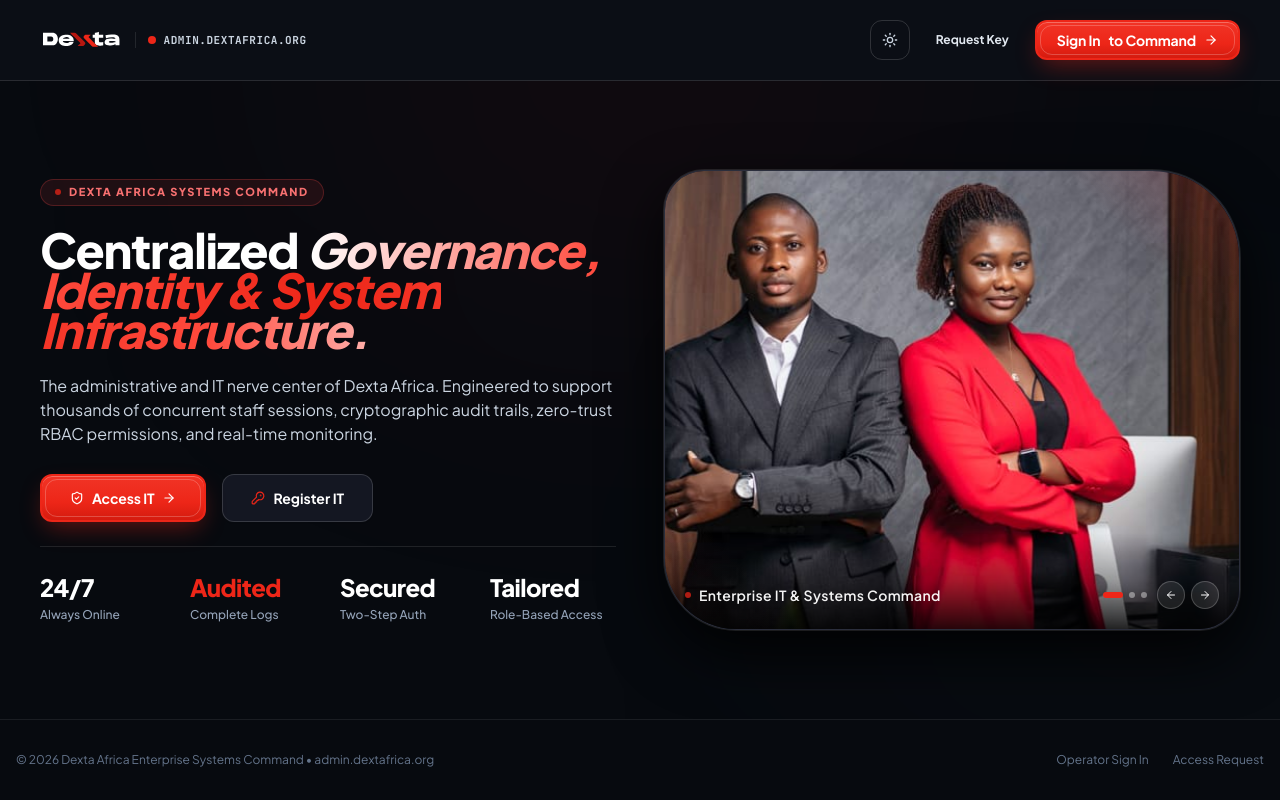
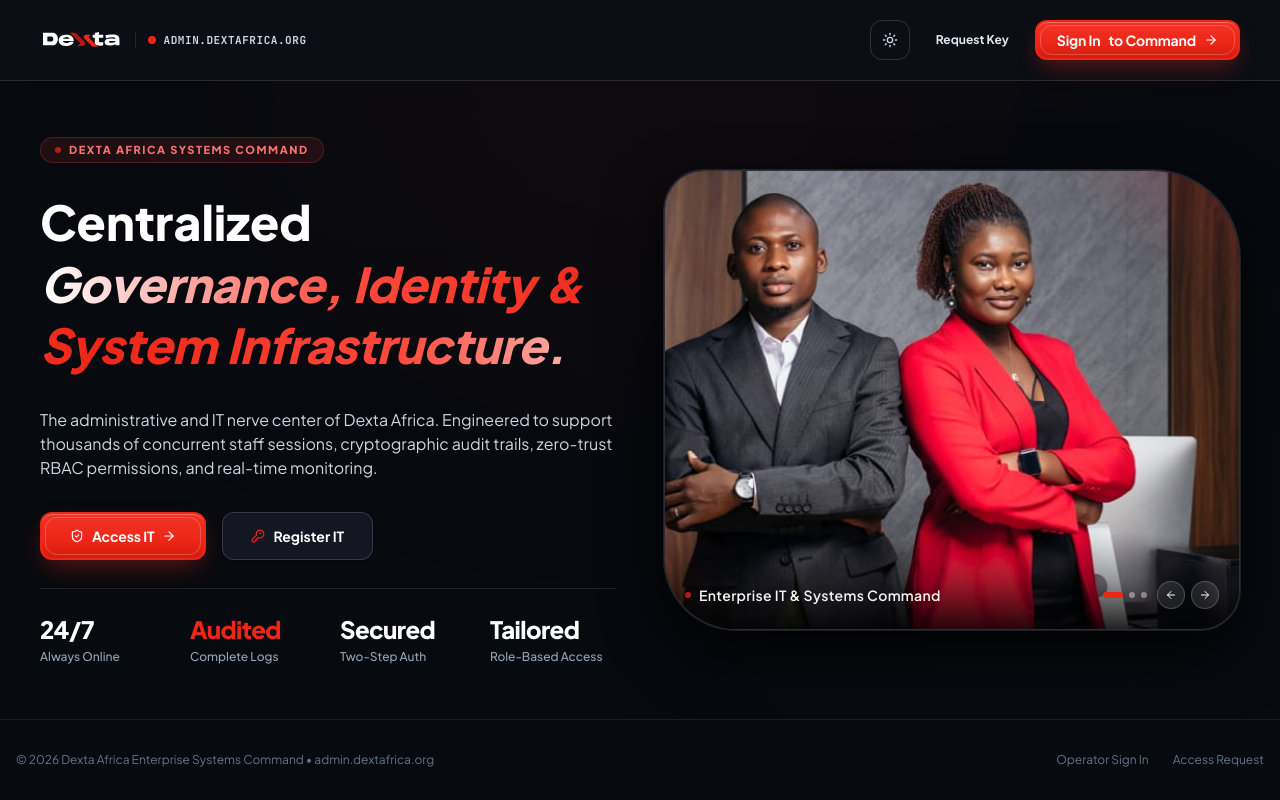
Before and after one commit to DextaAfrica/Admin-portal, a Next.js app: page /admin-portal in a window 1280 px wide. Built offline with nearby package versions, Linux system fonts and the light colour scheme.

Commit message:
fix-ongoing-UI-landing-page-dev

```diff
--- a/src/app/admin-portal/login/page.tsx
+++ b/src/app/admin-portal/login/page.tsx
@@ -251,19 +251,21 @@ export default function AdminPortalLoginPage() {
             </div>
 
             {/* Bottom Content Overlay */}
-            <div className="relative z-10 space-y-4">
-              <div className="inline-block px-3 py-1 rounded-lg bg-[#ED2618] text-[10px] font-extrabold uppercase tracking-widest">
-                IT &amp; Systems Architecture
+            <div className="relative z-10 space-y-5 xl:space-y-6">
+              <div>
+                <span className="inline-block px-3.5 py-1 rounded-lg bg-[#ED2618] text-[10px] xl:text-[11px] font-extrabold uppercase tracking-[0.14em] shadow-sm shadow-red-500/30">
+                  IT &amp; Systems Architecture
+                </span>
               </div>
 
-              <h2 className="text-2xl xl:text-3xl font-extrabold leading-tight text-white max-w-xl drop-shadow-md">
+              <h2 className="text-2xl xl:text-[32px] 2xl:text-[34px] font-extrabold tracking-normal leading-[1.38] sm:leading-[1.42] text-white max-w-xl xl:max-w-2xl drop-shadow-md">
                 Centralized{" "}
-                <span className="italic text-flow-white-red">
+                <span className="italic text-flow-white-red pr-1">
                   Governance, Identity Protection &amp; Infrastructure Watchdog.
                 </span>
               </h2>
 
-              <p className="text-xs xl:text-sm text-slate-200/90 leading-relaxed max-w-lg">
+              <p className="text-xs sm:text-sm xl:text-[15px] text-slate-200/95 leading-relaxed xl:leading-loose max-w-xl pt-1">
                 Administrative access point for Dexta Africa systems architects, security directors, and technical operations controllers.
               </p>
 
--- a/src/app/admin-portal/page.tsx
+++ b/src/app/admin-portal/page.tsx
@@ -143,7 +143,7 @@ export default function AdminPortalLandingPage() {
         <section className="mx-auto w-full max-w-7xl px-4 sm:px-6 lg:px-10 py-6 sm:py-12">
           <div className="grid grid-cols-1 lg:grid-cols-12 gap-8 lg:gap-12 items-center">
             {/* Left Content */}
-            <div className="lg:col-span-6 space-y-4 sm:space-y-6">
+            <div className="lg:col-span-6 space-y-5 sm:space-y-7">
               <div className="inline-flex items-center gap-2 rounded-full border border-red-200/90 dark:border-red-500/25 bg-red-50/90 dark:bg-red-500/10 px-3.5 py-1 animate-fade-in">
                 <span className="h-1.5 w-1.5 rounded-full bg-[#ED2618] animate-pulse" />
                 <span className="text-[10px] sm:text-[11px] font-extrabold uppercase tracking-[0.14em] text-[#ED2618] dark:text-red-400">
@@ -151,14 +151,14 @@ export default function AdminPortalLandingPage() {
                 </span>
               </div>
 
-              <h1 className="text-2xl sm:text-4xl lg:text-[44px] xl:text-[48px] font-extrabold tracking-tight text-slate-950 dark:text-white leading-[1.15] animate-reveal-up">
+              <h1 className="text-2xl sm:text-4xl lg:text-[44px] xl:text-[48px] font-extrabold tracking-normal text-slate-950 dark:text-white leading-[1.3] sm:leading-[1.32] lg:leading-[1.28] animate-reveal-up">
                 Centralized{" "}
-                <span className="italic text-flow-red">
+                <span className="italic text-flow-red pr-1">
                   Governance, Identity &amp; System Infrastructure.
                 </span>
               </h1>
 
-              <p className="text-xs sm:text-sm lg:text-base text-slate-600 dark:text-slate-300 leading-relaxed max-w-2xl animate-fade-in delay-100">
+              <p className="text-xs sm:text-sm lg:text-base text-slate-600 dark:text-slate-300 leading-relaxed max-w-2xl animate-fade-in delay-100 pt-1">
                 The administrative and IT nerve center of Dexta Africa. Engineered to support thousands of concurrent staff sessions, cryptographic audit trails, zero-trust RBAC permissions, and real-time monitoring.
               </p>
 
--- a/src/app/globals.css
+++ b/src/app/globals.css
@@ -148,6 +148,8 @@
   -webkit-text-fill-color: transparent;
   color: transparent;
   animation: textFlow 4.5s linear infinite;
+  letter-spacing: -0.01em;
+  word-spacing: 0.04em;
 }
 
 .dark .text-flow-red {
@@ -166,6 +168,8 @@
   background-clip: text;
   -webkit-text-fill-color: transparent;
   color: transparent;
+  letter-spacing: -0.01em;
+  word-spacing: 0.04em;
 }
 
 /* For elements always on dark backgrounds/banners, regardless of theme */
@@ -188,6 +192,8 @@
   color: transparent;
   animation: textFlow 4.5s linear infinite;
   display: inline;
+  letter-spacing: -0.01em;
+  word-spacing: 0.04em;
   filter: drop-shadow(0 2px 10px rgba(0, 0, 0, 0.75));
 }
 
--- a/src/app/ops/login/page.tsx
+++ b/src/app/ops/login/page.tsx
@@ -256,19 +256,21 @@ export default function OperationsLoginPage() {
             </div>
 
             {/* Bottom Content Overlay */}
-            <div className="relative z-10 space-y-4">
-              <div className="inline-block px-3 py-1 rounded-lg bg-[#ED2618] text-[10px] font-extrabold uppercase tracking-widest">
-                Operations Fleet Portal
+            <div className="relative z-10 space-y-5 xl:space-y-6">
+              <div>
+                <span className="inline-block px-3.5 py-1 rounded-lg bg-[#ED2618] text-[10px] xl:text-[11px] font-extrabold uppercase tracking-[0.14em] shadow-sm shadow-red-500/30">
+                  Operations Fleet Portal
+                </span>
               </div>
 
-              <h2 className="text-2xl xl:text-3xl font-extrabold leading-tight text-white max-w-xl drop-shadow-md">
+              <h2 className="text-2xl xl:text-[32px] 2xl:text-[34px] font-extrabold tracking-normal leading-[1.38] sm:leading-[1.42] text-white max-w-xl xl:max-w-2xl drop-shadow-md">
                 Executing{" "}
-                <span className="italic text-flow-white-red">
+                <span className="italic text-flow-white-red pr-1">
                   Landmark Infrastructure, Capital Allocation &amp; Field Deliveries.
                 </span>
               </h2>
 
-              <p className="text-xs xl:text-sm text-slate-200/90 leading-relaxed max-w-lg">
+              <p className="text-xs sm:text-sm xl:text-[15px] text-slate-200/95 leading-relaxed xl:leading-loose max-w-xl pt-1">
                 Direct authorized entry for Dexta Africa infrastructure directors, contractor procurement teams, and field engineering leads.
               </p>
 
--- a/src/app/ops/page.tsx
+++ b/src/app/ops/page.tsx
@@ -146,7 +146,7 @@ export default function OperationsLandingPage() {
         <section className="mx-auto w-full max-w-7xl px-4 sm:px-6 lg:px-10 py-6 sm:py-12">
           <div className="grid grid-cols-1 lg:grid-cols-12 gap-8 lg:gap-12 items-center">
             {/* Left Content */}
-            <div className="lg:col-span-6 space-y-4 sm:space-y-6">
+            <div className="lg:col-span-6 space-y-5 sm:space-y-7">
               <div className="inline-flex items-center gap-2 rounded-full border border-red-200/90 dark:border-red-500/25 bg-red-50/90 dark:bg-red-500/10 px-3.5 py-1 animate-fade-in">
                 <span className="h-1.5 w-1.5 rounded-full bg-[#ED2618] animate-pulse" />
                 <span className="text-[10px] sm:text-[11px] font-extrabold uppercase tracking-[0.14em] text-[#ED2618] dark:text-red-400">
@@ -154,14 +154,14 @@ export default function OperationsLandingPage() {
                 </span>
               </div>
 
-              <h1 className="text-2xl sm:text-4xl lg:text-[44px] xl:text-[48px] font-extrabold tracking-tight text-slate-950 dark:text-white leading-[1.15] animate-reveal-up">
+              <h1 className="text-2xl sm:text-4xl lg:text-[44px] xl:text-[48px] font-extrabold tracking-normal text-slate-950 dark:text-white leading-[1.3] sm:leading-[1.32] lg:leading-[1.28] animate-reveal-up">
                 Executing{" "}
-                <span className="italic text-flow-red">
+                <span className="italic text-flow-red pr-1">
                   Landmark Infrastructure, Capital &amp; Field Deliveries.
                 </span>
               </h1>
 
-              <p className="text-xs sm:text-sm lg:text-base text-slate-600 dark:text-slate-300 leading-relaxed max-w-2xl animate-fade-in delay-100">
+              <p className="text-xs sm:text-sm lg:text-base text-slate-600 dark:text-slate-300 leading-relaxed max-w-2xl animate-fade-in delay-100 pt-1">
                 The unified operations desk for Dexta Africa. Engineered for infrastructure directors, contractor engineers, procurement officers, and institutional partners coordinating ground milestones with zero latency.
               </p>
 
```
